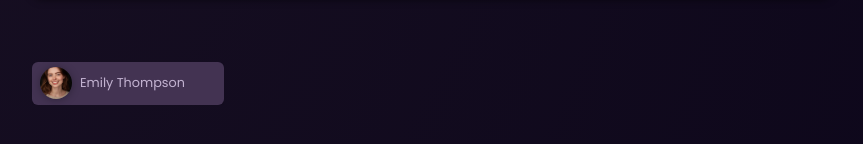
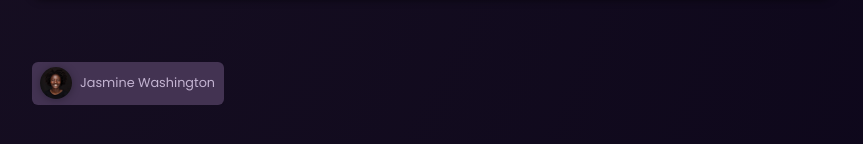
Before and after one commit to miguelr215/angular-basics, an Angular app: page / in a window 1280 px wide. Shown: the part 210-354 px from the top of the page, without its empty margins (208-1071 px from the left). Built offline with nearby package versions, Linux system fonts and the light colour scheme.

Commit message:
user comp updated

```diff
--- a/src/app/app.html
+++ b/src/app/app.html
@@ -3,7 +3,7 @@
 <main>
   <ul id="users">
     <li>
-      <app-user></app-user>
+      <app-user [avatar]="users[0].avatar" [name]="users[0].name" />
     </li>
   </ul>
 </main>
--- a/src/app/app.ts
+++ b/src/app/app.ts
@@ -1,7 +1,7 @@
 import { Component } from '@angular/core';
-import { RouterOutlet } from '@angular/router';
 import { HeaderComponent } from './header/header.component';
 import { User } from './user/user';
+import { DUMMY_USERS } from './dummy-users';
 
 @Component({
   selector: 'app-root',
@@ -10,5 +10,5 @@
   styleUrl: './app.css',
 })
 export class App {
-  protected title = 'angular-basics';
+  users = DUMMY_USERS;
 }
--- a/src/app/user/user.html
+++ b/src/app/user/user.html
@@ -1,6 +1,6 @@
 <div>
   <button (click)="onSelectUser()">
-    <img [src]="imagePath()" [alt]="selectedUser().name" />
-    <span>{{ selectedUser().name }}</span>
+    <img [src]="imagePath" [alt]="name" />
+    <span>{{ name }}</span>
   </button>
 </div>
--- a/src/app/user/user.ts
+++ b/src/app/user/user.ts
@@ -1,8 +1,4 @@
-import { Component, computed, signal } from '@angular/core';
-
-import { DUMMY_USERS } from '../dummy-users';
-
-const randomIndex = Math.floor(Math.random() * DUMMY_USERS.length);
+import { Component, Input } from '@angular/core';
 
 @Component({
   selector: 'app-user',
@@ -12,15 +8,12 @@
   styleUrl: './user.css',
 })
 export class User {
-  selectedUser = signal(DUMMY_USERS[randomIndex]);
-  imagePath = computed(() => `assets/users/` + this.selectedUser().avatar);
+  @Input() avatar!: string;
+  @Input() name!: string;
 
-  // get imagePath() {
-  //   return `assets/users/` + this.selectedUser.avatar;
-  // }
+  get imagePath() {
+    return `assets/users/` + this.avatar;
+  }
 
-  onSelectUser() {
-    const randomIndex = Math.floor(Math.random() * DUMMY_USERS.length);
-    this.selectedUser.set(DUMMY_USERS[randomIndex]);
-  }
+  onSelectUser() {}
 }
```
